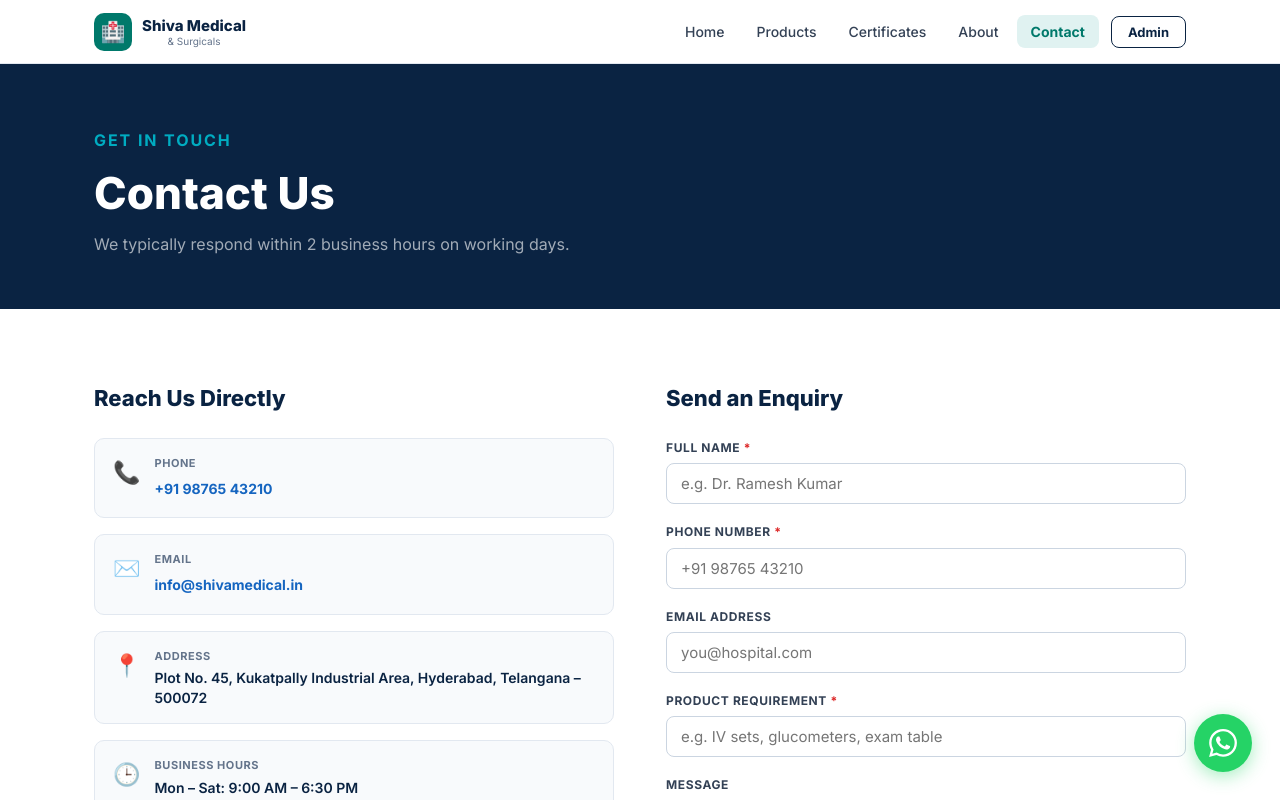
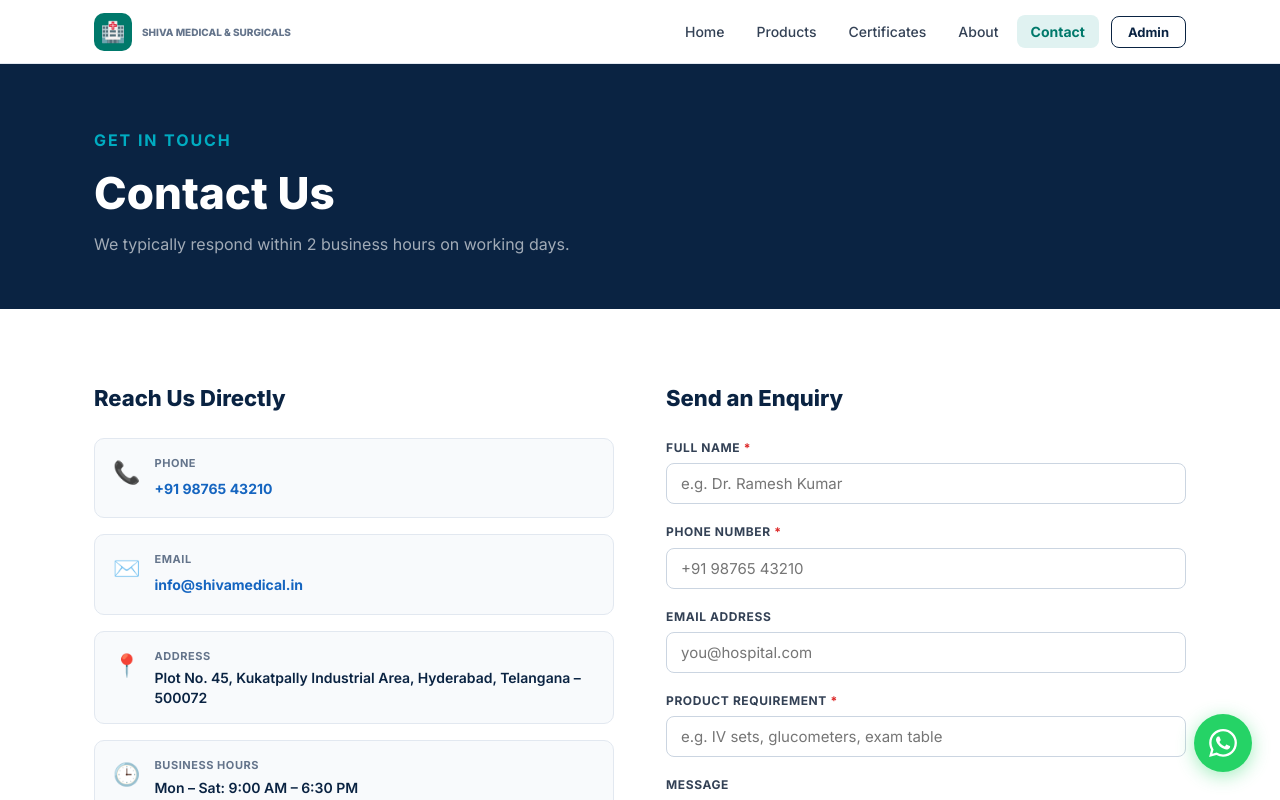
Before and after one commit to prashanth2234-git/shiva-medical, a React (Vite) app: page /contact in a window 1280 px wide. Shown: the top 800 px of the page. Built offline with nearby package versions, Linux system fonts and the light colour scheme.

Commit message:
Updated navbar heading

```diff
--- a/src/components/Navbar.jsx
+++ b/src/components/Navbar.jsx
@@ -25,8 +25,7 @@
           <button className="navbar__logo" onClick={() => go('/')}>
             <div className="navbar__logo-icon">🏥</div>
             <div className="navbar__logo-text">
-              <p>Shiva Medical</p>
-              <p>&amp; Surgicals</p>
+              <p>SHIVA MEDICAL &amp; SURGICALS</p>
             </div>
           </button>
 
```
